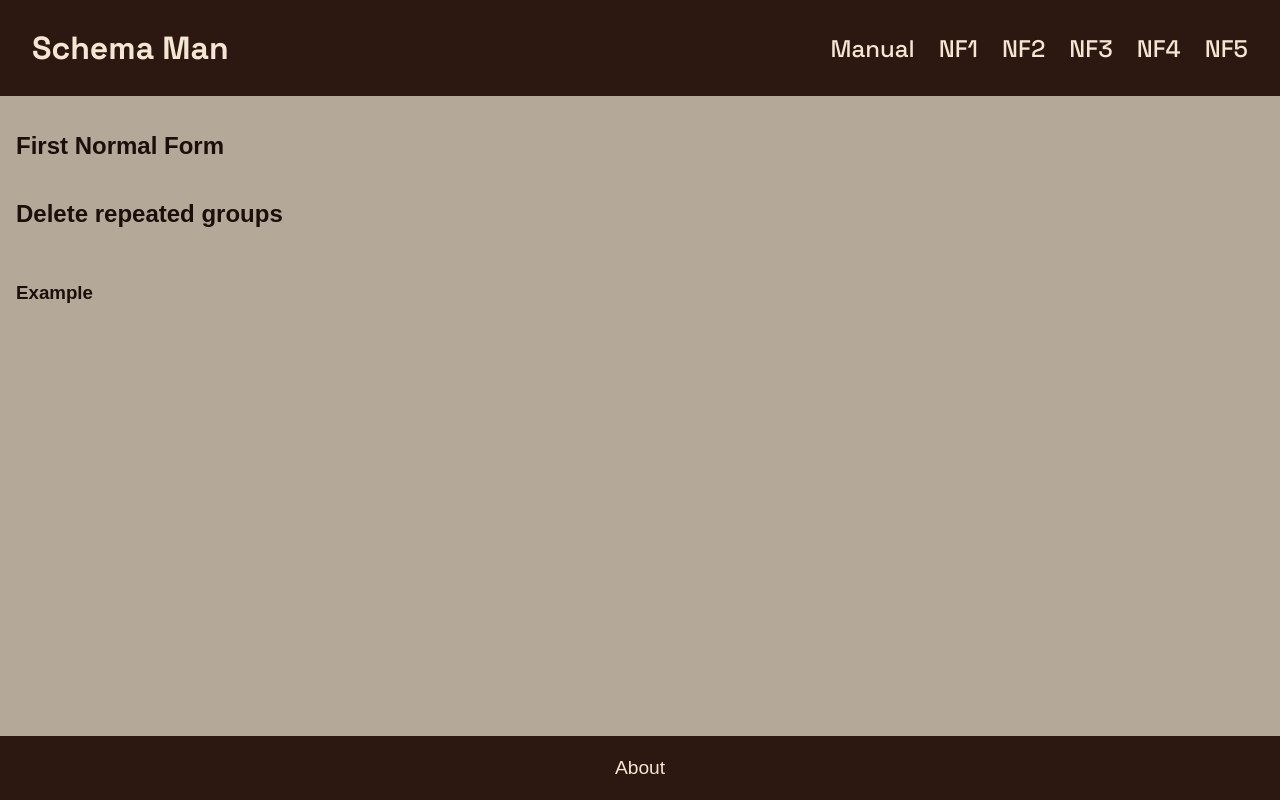
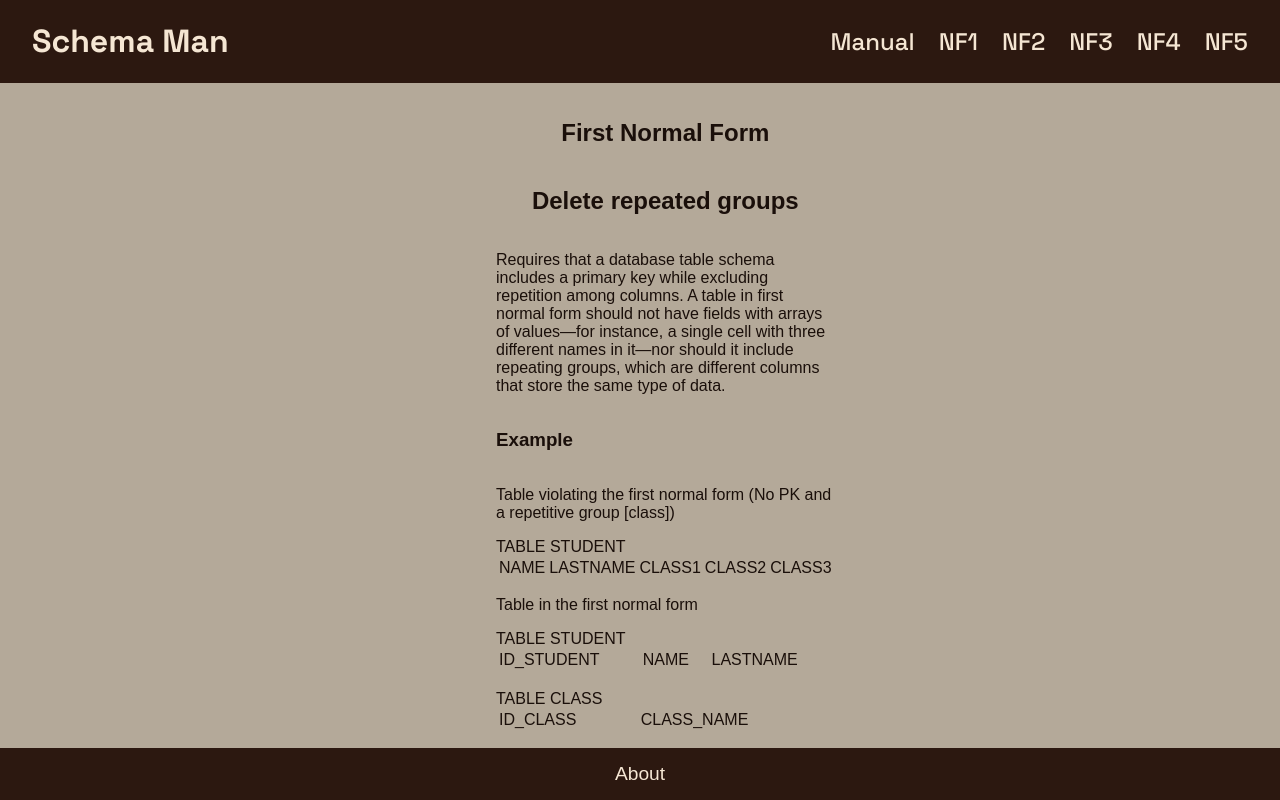
Before and after one commit to Qwerty3341/SchemaMan, a Flask app: page /nf/nf1 in a window 1280 px wide. Run offline with Flask 3, Linux system fonts and the light colour scheme; some web fonts are replaced.

Commit message:
nf.css mofified

```diff
--- a/schema_man/static/css/nf.css
+++ b/schema_man/static/css/nf.css
@@ -1,4 +1,19 @@
+:root {
+	--margin-page: 30rem;
+}
+
+
 .nf-container {
 	display: flex;
 	flex-direction: column;
+	align-items: center;
+	margin-left: var(--margin-page);
+	margin-right: var(--margin-page);
 }
+
+.nf-example {
+	display: flex;
+	flex-direction: column;
+}
+
+/* table style */
--- a/schema_man/templates/nf/nf1.html
+++ b/schema_man/templates/nf/nf1.html
@@ -7,9 +7,40 @@
 
 {% block nf_description %}
 <p>
-
+	Requires that a database table schema includes a primary key while excluding repetition among columns. A table in
+	first normal form should not have fields with arrays of values—for instance, a single cell with three different
+	names in it—nor should it include repeating groups, which are different columns that store the same type of data.
 </p>
 {% endblock %}
 
 {% block nf_example %}
+<p>Table violating the first normal form (No PK and a repetitive group [class])</p>
+<table>
+	<thead>TABLE STUDENT</thead>
+	<tr>
+		<td>NAME</td>
+		<td>LASTNAME</td>
+		<td>CLASS1</td>
+		<td>CLASS2</td>
+		<td>CLASS3</td>
+	</tr>
+</table>
+
+<p>Table in the first normal form</p>
+<table>
+	<thead>TABLE STUDENT</thead>
+	<tr>
+		<td>ID_STUDENT</td>
+		<td>NAME</td>
+		<td>LASTNAME</td>
+	</tr>
+</table>
+<br>
+<table>
+	<thead>TABLE CLASS</thead>
+	<tr>
+		<td>ID_CLASS</td>
+		<td>CLASS_NAME</td>
+	</tr>
+</table>
 {% endblock %}
```
